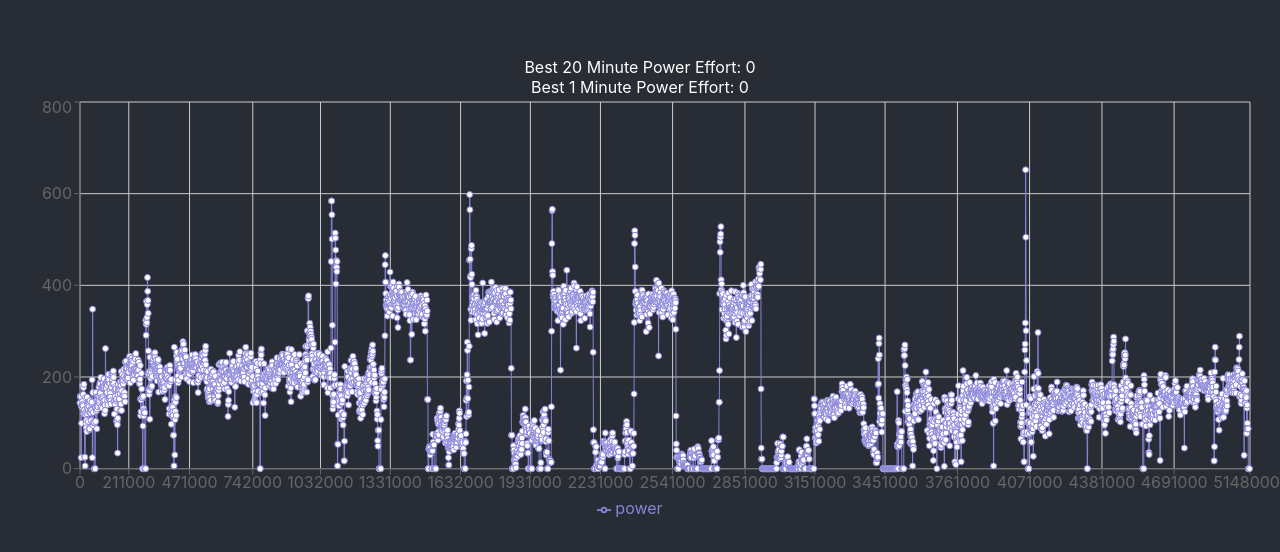
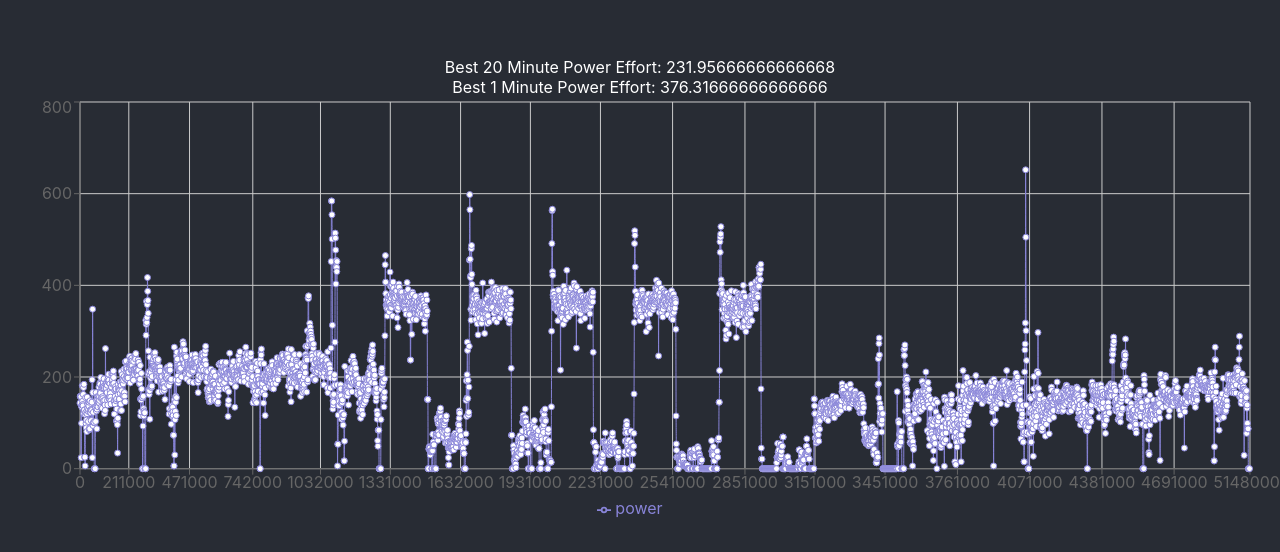
Before and after one commit to phillipmerriman/boulder-frontend-test, a React (Create React App) app: page / in a window 1280 px wide. Shown: the part 110-662 px from the top of the page. Built offline with nearby package versions, Linux system fonts and the light colour scheme.

Commit message:
calculatePower algorithm set up and calculated 1 and 20 minute best effort power values displayed to user

```diff
--- a/src/App.js
+++ b/src/App.js
@@ -1,94 +1,82 @@
-import { useState, useEffect } from 'react';
-import { LineChart, Line, XAxis, YAxis, CartesianGrid, Tooltip, Legend, ResponsiveContainer } from 'recharts';
+import { useState, useEffect } from "react";
+import {
+  LineChart,
+  Line,
+  XAxis,
+  YAxis,
+  CartesianGrid,
+  Tooltip,
+  Legend,
+  ResponsiveContainer,
+} from "recharts";
 
-import './App.css';
-import data from './workout-data.json';
+import "./App.css";
+import data from "./workout-data.json";
 
 function App() {
+  // const [twentyMinute, setTwentyMinute] = useState(0);
+  // const [oneMinute, setOneMinute] = useState(0);
 
-  const [twentyMinute, setTwentyMinute] = useState(0)
-  const [oneMinute, setOneMinute] = useState(0)
-  // const mockData = [
-  //   {
-  //     name: 'Page A',
-  //     uv: 4000,
-  //     power: 2400,
-  //     amt: 2400,
-  //   },
-  //   {
-  //     name: 'Page B',
-  //     uv: 3000,
-  //     power: 1398,
-  //     amt: 2210,
-  //   },
-  //   {
-  //     name: 'Page C',
-  //     uv: 2000,
-  //     power: 9800,
-  //     amt: 2290,
-  //   },
-  //   {
-  //     name: 'Page D',
-  //     uv: 2780,
-  //     power: 3908,
-  //     amt: 2000,
-  //   },
-  //   {
-  //     name: 'Page E',
-  //     uv: 1890,
-  //     power: 4800,
-  //     amt: 2181,
-  //   },
-  //   {
-  //     name: 'Page F',
-  //     uv: 2390,
-  //     power: 3800,
-  //     amt: 2500,
-  //   },
-  //   {
-  //     name: 'Page G',
-  //     uv: 3490,
-  //     power: 4300,
-  //     amt: 2100,
-  //   },
-  // ];
-
-  const realData = data.samples.map(item => {
+  const msAndPower = data.samples.map((item) => {
     return {
       millisecondOffset: item.millisecondOffset,
-      power: item.values.power
-    }
+      power: item.values.power,
+    };
   });
 
-  // write algorithm using realData, not workout-data.json
+  const power = msAndPower.map((object) => object.power);
 
-  const translateMinutesToMs = (minutes) => {
-    return minutes * 60000;
+  // const translateMinutesToMs = (minutes) => {
+  //   return minutes * 60000;
+  // };
+
+  // const calculatePower = (minutes) => {
+  //   const offset = translateMinutesToMs(minutes);
+  //   console.log("translated", offset);
+  // };
+
+  const calculatePower = (power, seconds) => {
+    let maxSum = 0;
+    let tempSum = 0;
+    for (let i = 0; i < seconds; i++) {
+      maxSum += power[i];
+    };
+    tempSum = maxSum;
+    for (let i = seconds; i < power.length; i++) {
+      if (typeof power[i] !== 'number') i++;
+      tempSum = tempSum - power[i - seconds] + power[i];
+      if (tempSum > maxSum) {
+        maxSum = tempSum;
+      }
+    };
+    return maxSum / seconds;
   };
 
-  const calculatePower = (minutes) => {
-    const offset = translateMinutesToMs(minutes);
-    console.log('translated', offset);
-  };
 
-  useEffect(() => {
-    calculatePower(20);
-  });
+  const twentyMinute = calculatePower(power, 1200);
+  const oneMinute = calculatePower(power, 60);
+
+  // useEffect(() => {
+  //   console.log("msAndPower", msAndPower);
+  //   console.log("power", power);
+  //   console.log('calculatePower', calculatePower(power, 1200));
+  //   calculatePower(20);
+  // });
 
   return (
     <div className="App">
       <header className="App-header">
-        <div className="average" >
+        <div className="average">
           Best 20 Minute Power Effort: {twentyMinute}
         </div>
-        <div className="average" >
+        <div className="average">
           Best 1 Minute Power Effort: {oneMinute}
         </div>
         <ResponsiveContainer width="100%" aspect={3}>
           <LineChart
             width={500}
             height={300}
-            data={realData}
+            data={msAndPower}
             margin={{
               top: 5,
               right: 30,
@@ -101,7 +89,12 @@ function App() {
             <YAxis />
             <Tooltip />
             <Legend />
-            <Line type="monotone" dataKey="power" stroke="#8884d8" activeDot={{ r: 8 }} />
+            <Line
+              type="monotone"
+              dataKey="power"
+              stroke="#8884d8"
+              activeDot={{ r: 8 }}
+            />
           </LineChart>
         </ResponsiveContainer>
       </header>
```
